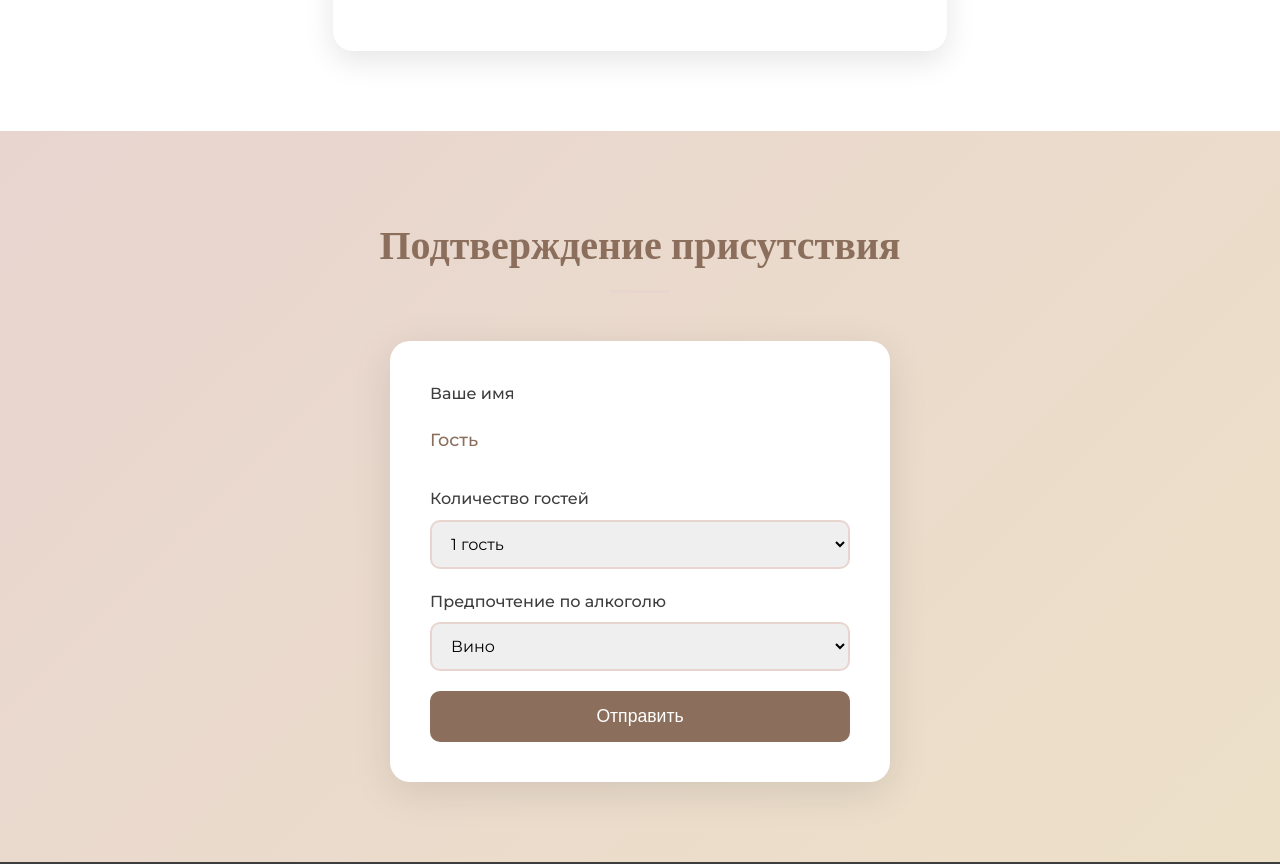
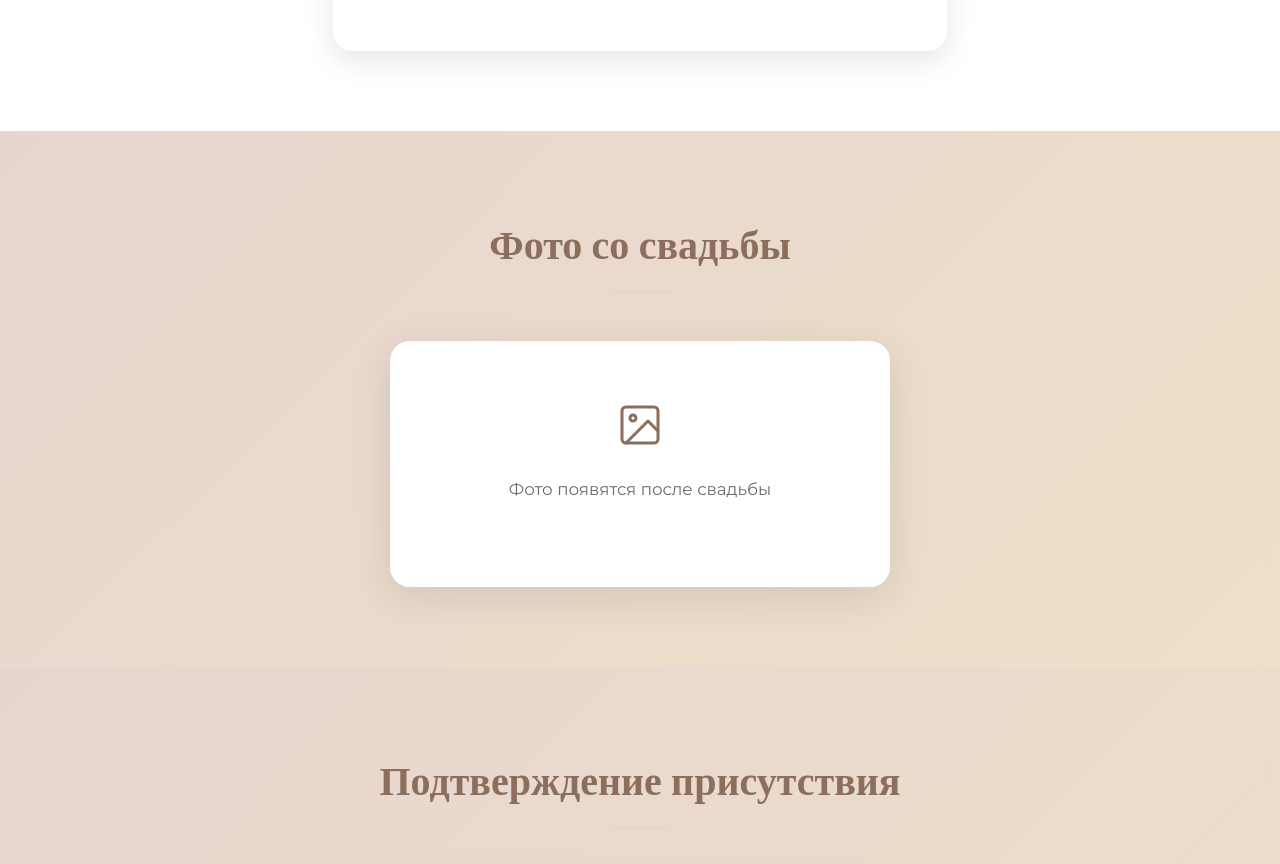
Before and after one commit to 5h4r3r/invitation, a Vue app: page / in a window 1280 px wide. Shown: the part 5060-5924 px from the top of the page. Built offline with nearby package versions, Linux system fonts and the light colour scheme; a web font is replaced by a local one.

Commit message:
add config, photo gallery with toggle

```diff
--- a/src/App.vue
+++ b/src/App.vue
@@ -7,7 +7,15 @@
   <TimelineSection />
   <TimerSection />
   <FaqSection />
-  <MusicPlayer />
+  <MusicPlayer
+    v-if="config.musicPlayer.enabled"
+    :tracks="config.musicPlayer.tracks"
+    :label="config.musicPlayer.tracks[0]?.label || ''"
+  />
+  <PhotoGallery
+    v-if="config.photoGallery.enabled"
+    :link="config.photoGallery.link"
+  />
   <RsvpForm :guestName="guestName" />
   <SiteFooter />
 </template>
@@ -15,6 +23,7 @@
 <script setup>
 import { onMounted } from 'vue'
 import { useGuest } from './composables/useGuest'
+import config from './config'
 import HeroSection from './components/HeroSection.vue'
 import LoveStory from './components/LoveStory.vue'
 import DatePlace from './components/DatePlace.vue'
@@ -24,6 +33,7 @@ import TimelineSection from './components/TimelineSection.vue'
 import TimerSection from './components/TimerSection.vue'
 import FaqSection from './components/FaqSection.vue'
 import MusicPlayer from './components/MusicPlayer.vue'
+import PhotoGallery from './components/PhotoGallery.vue'
 import RsvpForm from './components/RsvpForm.vue'
 import SiteFooter from './components/SiteFooter.vue'
 
--- a/src/components/MusicPlayer.vue
+++ b/src/components/MusicPlayer.vue
@@ -2,17 +2,18 @@
   <section class="music-player" id="music">
     <div class="container">
       <h2 class="section-title fade-in">Наш плейлист</h2>
-      <p class="music-description fade-in">Песня, под которую мы танцуем наш первый танец</p>
+      <p class="music-description fade-in">{{ label }}</p>
       <div class="player-wrapper fade-in">
         <iframe
+          v-for="(track, i) in tracks"
+          :key="i"
           frameborder="0"
           allow="clipboard-write; autoplay"
-          :src="playerSrc"
-          :style="playerStyle"
+          :src="`https://music.yandex.ru/iframe/album/${track.album}/track/${track.track}`"
+          style="border:none;width:100%;height:244px"
           allowfullscreen
           loading="lazy"
         >
-          Слушайте <a href="https://music.yandex.ru/album/1901380/track/256557">DARE</a> — Gorillaz на Яндекс Музыке
         </iframe>
       </div>
     </div>
@@ -20,15 +21,10 @@
 </template>
 
 <script setup>
-import { computed } from 'vue'
-
-const playerSrc = 'https://music.yandex.ru/iframe/album/1901380/track/256557'
-
-const playerStyle = computed(() => ({
-  border: 'none',
-  width: '100%',
-  height: '244px',
-}))
+const props = defineProps({
+  tracks: { type: Array, default: () => [] },
+  label: { type: String, default: '' },
+})
 </script>
 
 <style scoped>
--- /dev/null
+++ b/src/components/PhotoGallery.vue
@@ -0,0 +1,87 @@
+<template>
+  <section class="photo-gallery" id="photos">
+    <div class="container">
+      <h2 class="section-title fade-in">Фото со свадьбы</h2>
+      <div class="photo-card fade-in">
+        <div class="photo-icon">
+          <svg width="48" height="48" viewBox="0 0 24 24" fill="none" stroke="currentColor" stroke-width="1.5" stroke-linecap="round" stroke-linejoin="round">
+            <rect x="3" y="3" width="18" height="18" rx="2" ry="2"/>
+            <circle cx="8.5" cy="8.5" r="1.5"/>
+            <polyline points="21 15 16 10 5 21"/>
+          </svg>
+        </div>
+
+        <template v-if="link">
+          <p class="photo-text">Все фото доступны по ссылке</p>
+          <a
+            class="photo-button"
+            :href="link"
+            target="_blank"
+            rel="noopener"
+          >
+            <svg width="20" height="20" viewBox="0 0 24 24" fill="currentColor">
+              <path d="M14.5 3a1.5 1.5 0 0 1 1.5 1.5v5.75a.75.75 0 0 1-1.5 0V5.62l-5.69 5.69a.75.75 0 0 1-1.06-1.06L13.44 4.5H9.75a.75.75 0 0 1 0-1.5h4.75zM4.5 8.75A.75.75 0 0 1 5.25 8H8a.75.75 0 0 1 0 1.5H6v9.75h12V9.5h-2a.75.75 0 0 1 0-1.5h2.75a.75.75 0 0 1 .75.75v11a.75.75 0 0 1-.75.75H5.25a.75.75 0 0 1-.75-.75V8.75z"/>
+            </svg>
+            Скачать фото
+          </a>
+        </template>
+
+        <template v-else>
+          <p class="photo-text">Фото появятся после свадьбы</p>
+        </template>
+      </div>
+    </div>
+  </section>
+</template>
+
+<script setup>
+defineProps({
+  link: { type: String, default: '' },
+})
+</script>
+
+<style scoped>
+.photo-gallery {
+  background: linear-gradient(135deg, var(--pink) 0%, var(--champagne) 100%);
+  text-align: center;
+}
+
+.photo-card {
+  max-width: 500px;
+  margin: 0 auto;
+  background: var(--white);
+  padding: 60px 40px;
+  border-radius: 20px;
+  box-shadow: 0 10px 40px rgba(0,0,0,0.1);
+}
+
+.photo-icon {
+  color: var(--accent);
+  margin-bottom: 20px;
+}
+
+.photo-text {
+  color: var(--text-light);
+  font-size: 1.05rem;
+  margin-bottom: 24px;
+}
+
+.photo-button {
+  display: inline-flex;
+  align-items: center;
+  gap: 10px;
+  padding: 14px 36px;
+  background: var(--accent);
+  color: var(--white);
+  text-decoration: none;
+  border-radius: 50px;
+  font-weight: 500;
+  font-size: 1.05rem;
+  transition: all 0.3s ease;
+}
+
+.photo-button:hover {
+  background: #6d5548;
+  transform: translateY(-2px);
+}
+</style>
--- /dev/null
+++ b/src/config.js
@@ -0,0 +1,12 @@
+export default {
+  musicPlayer: {
+    enabled: true,
+    tracks: [
+      { album: '1901380', track: '256557', label: 'Песня, под которую мы танцуем наш первый танец' },
+    ],
+  },
+  photoGallery: {
+    enabled: true,
+    link: '', // вставь ссылку на папку Google Диска
+  },
+}
```
